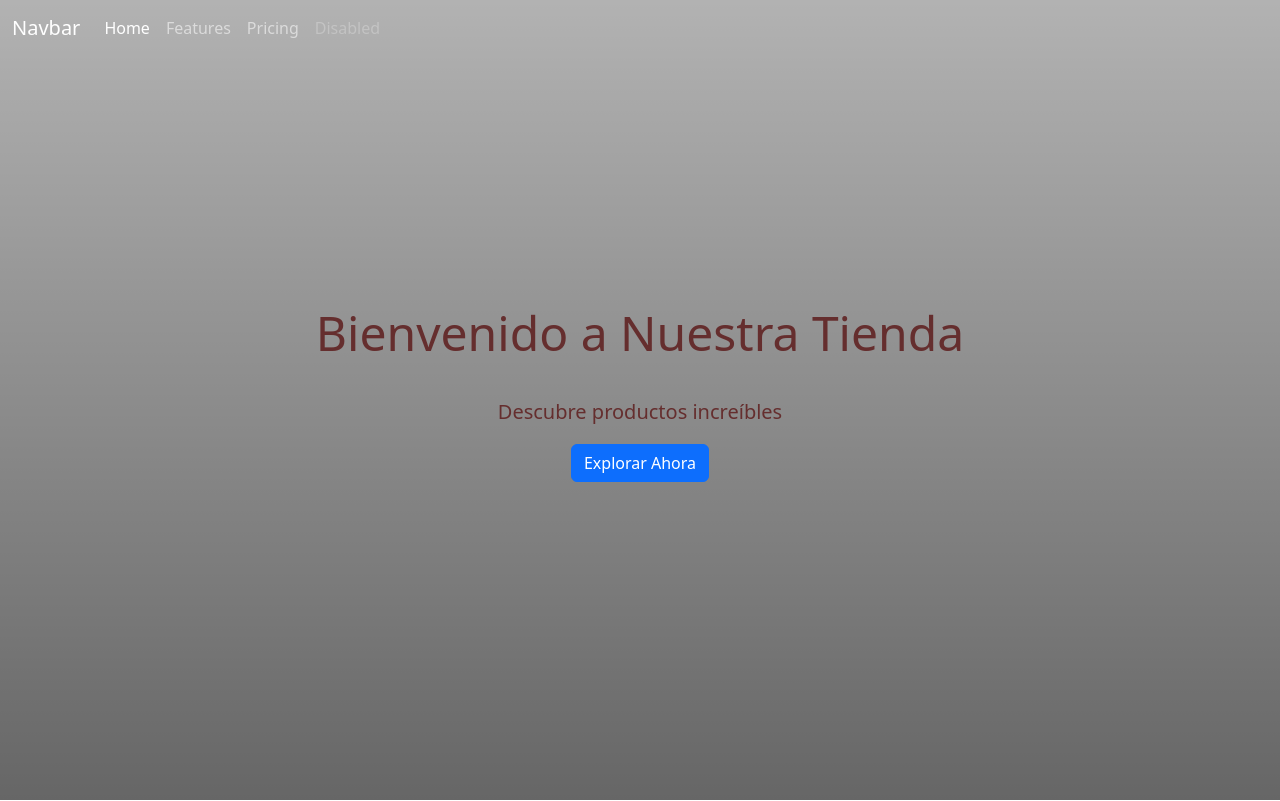
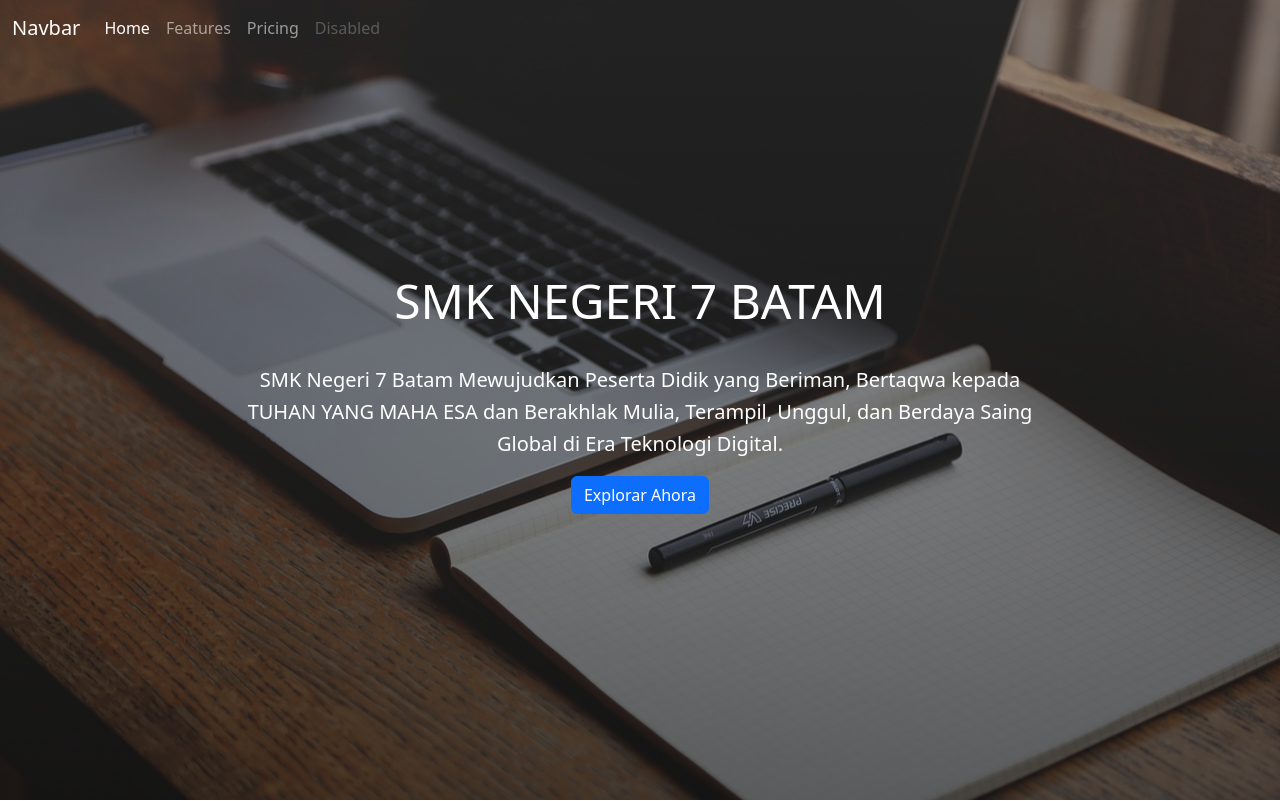
Before and after one commit to LuluKhaira/Portofolio-SMK-7-NEGERI-BATAM, an Angular app: page / in a window 1280 px wide. Shown: the top 801 px of the page. Built offline with nearby package versions, Linux system fonts and the light colour scheme.

Commit message:
Lulu x Kemas

```diff
--- a/src/app/app.component.css
+++ b/src/app/app.component.css
@@ -76,12 +76,24 @@ nav.scrolled {
   width: 80%;
   max-width: 800px;
   text-align: center;
-  color: rgb(101, 46, 46);
+  color: white;
   opacity: 0;
   transform: translateY(20px);
   transition: all 1s ease;
 
+
 }
+
+.header-image {
+  height: 100vh; /* Buat tinggi elemen sesuai dengan tinggi layar */
+  width: 100%; /* Buat lebar elemen penuh */
+  background-image: url('/desk1.jpg'); /* Ganti dengan URL gambar Anda */
+  background-size: cover; /* Pastikan gambar memenuhi seluruh elemen */
+  background-position: center; /* Pusatkan gambar */
+  background-repeat: no-repeat; /* Cegah pengulangan gambar */
+  position: relative; /* Tetap jadikan elemen ini sebagai pembungkus */
+}
+
 
 .header-content.visible {
   opacity: 1;
--- a/src/app/app.component.html
+++ b/src/app/app.component.html
@@ -35,8 +35,12 @@
   <div class="header-image">
     <div class="header-overlay"></div>
     <div class="header-content visible">
-      <h1>Bienvenido a Nuestra Tienda</h1>
-      <p>Descubre productos increíbles</p>
+      <b>
+      <h1>SMK NEGERI 7 BATAM</h1>
+    </b>
+      <p>SMK Negeri 7 Batam Mewujudkan Peserta Didik yang Beriman, Bertaqwa kepada
+TUHAN YANG MAHA ESA dan Berakhlak Mulia, Terampil, Unggul, dan Berdaya Saing
+Global di Era Teknologi Digital.</p>
       <a href="#productos" class="btn btn-primary">Explorar Ahora</a>
     </div>
   </div>
```
